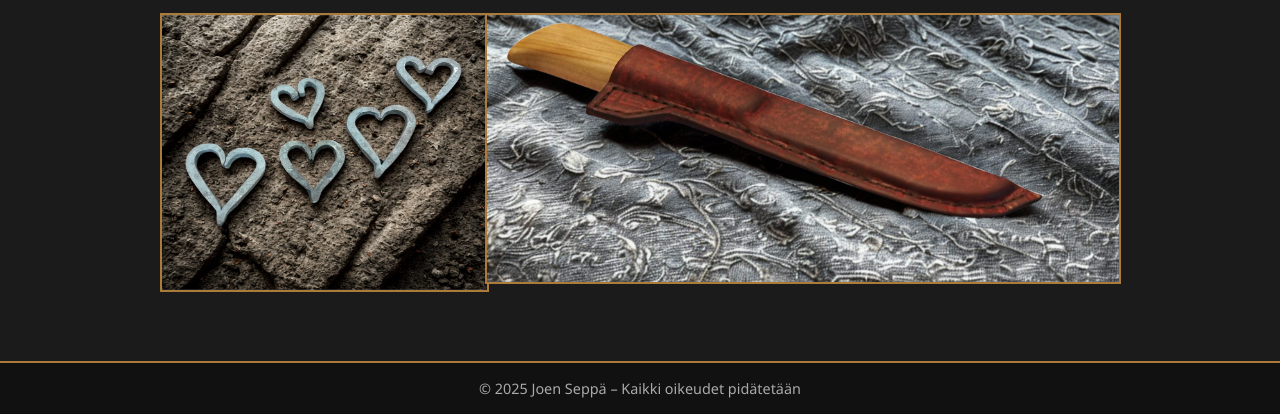
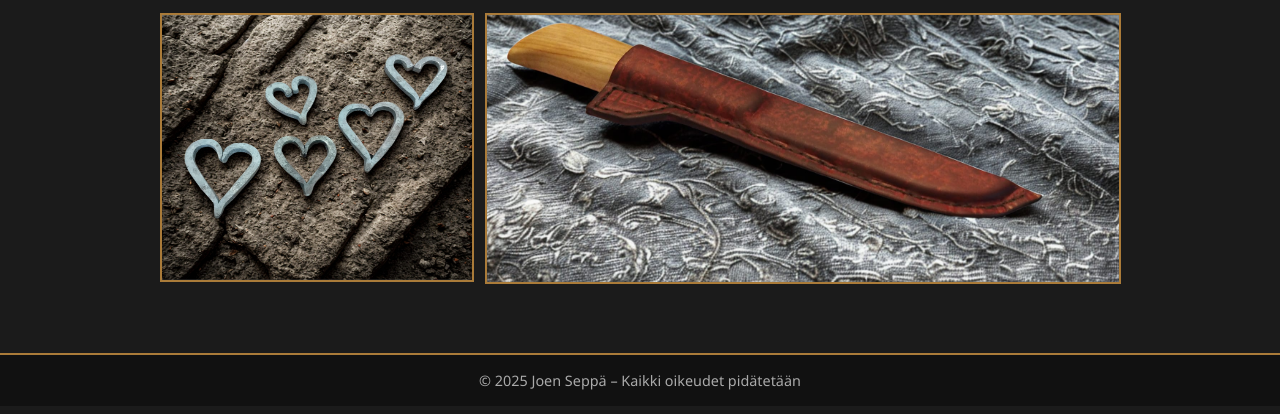
Before and after one commit to Artesaaniseppa/joenseppa, a plain HTML site: page tuotteet.html in a window 1280 px wide. Shown: the part 456-870 px from the top of the page. Drawn offline with Linux system fonts and the light colour scheme.

Commit message:
Update tuotteet.html

```diff
--- a/tuotteet.html
+++ b/tuotteet.html
@@ -32,8 +32,8 @@
     border: 2px solid #aa7b39;
   }
   .gallery img.short-image {
-    width: 325px;
-    height: 275px;
+    width: 310px;
+    height: 265px;
     border: 2px solid #aa7b39;
   }
   .gallery img.wide-image {
```
